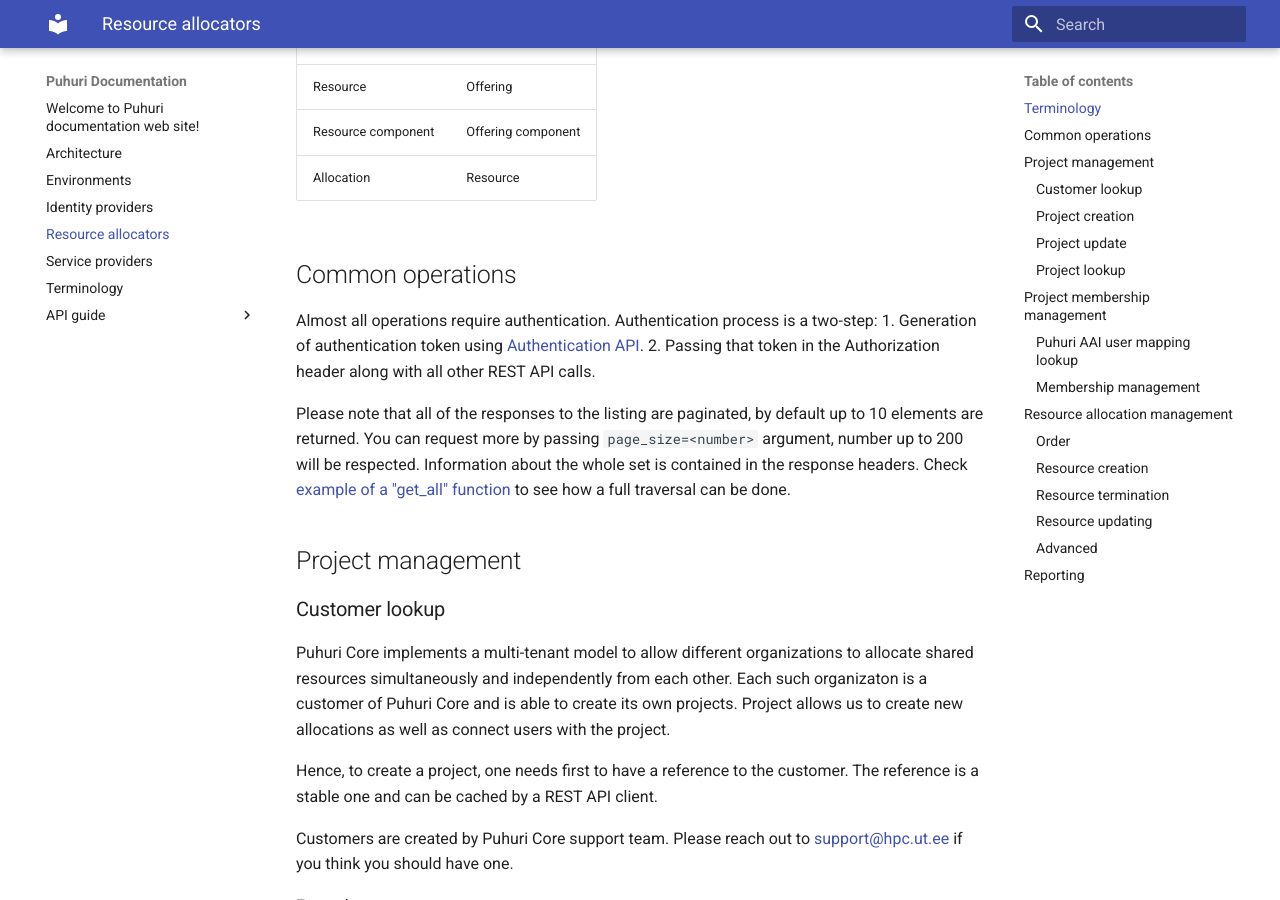
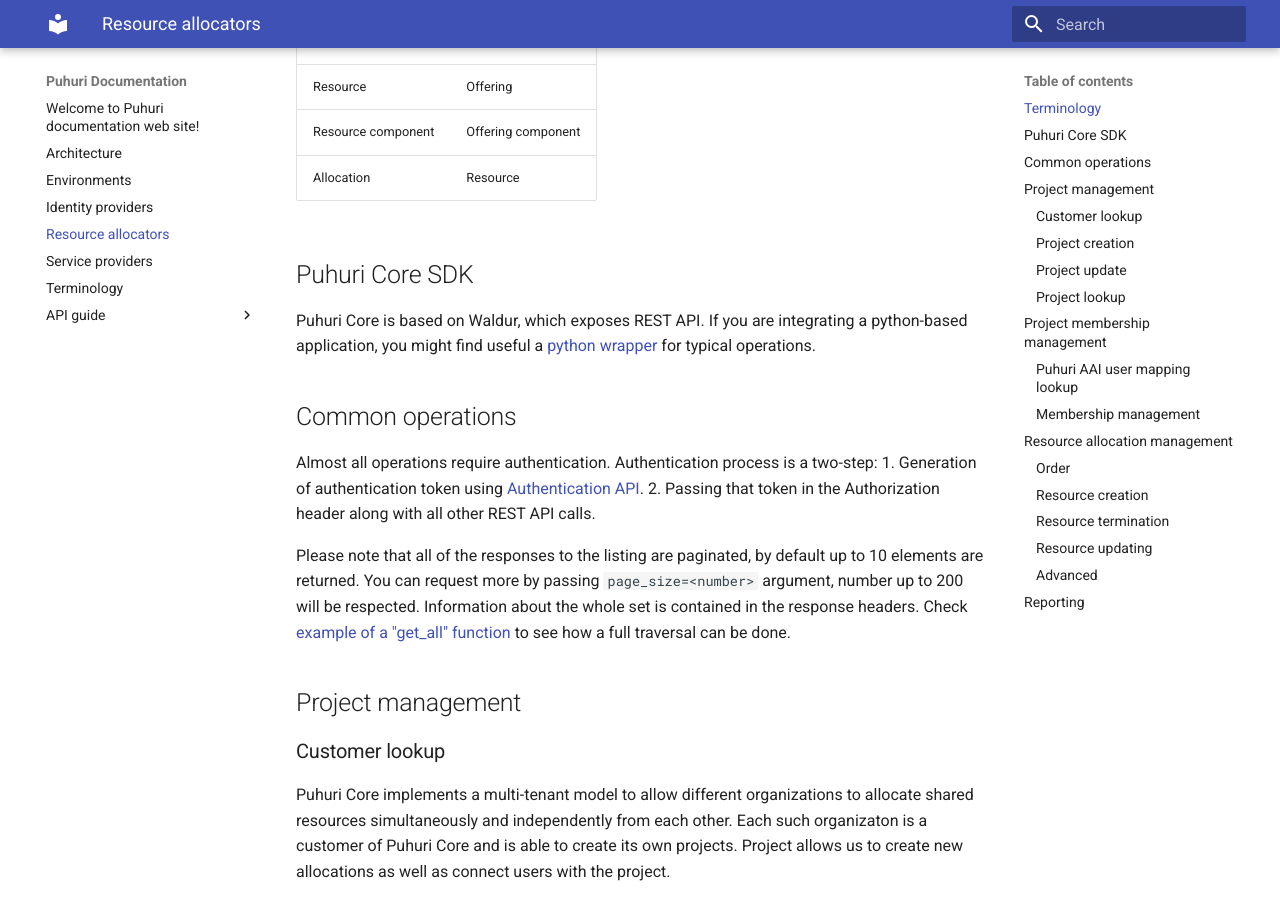
Before and after one commit to neicnordic/puhuri-web, an MkDocs documentation site: the page built from docs/resource-allocators.md, in a window 1280 px wide and 900 px high, scrolled down 513 px. Built offline with MkDocs 1.6.1 and Material for MkDocs 9.7.7, drawn with Linux system fonts in a browser that asks for light colours.

Commit message:
Add a reference to python sdk

```diff
--- a/docs/resource-allocators.md
+++ b/docs/resource-allocators.md
@@ -19,6 +19,10 @@ use a different naming than agreed in Puhuri. Below is a mapping to reduce confu
 | Resource component | Offering component |
 | Allocation  | Resource        |
 
+
+## Puhuri Core SDK
+
+Puhuri Core is based on Waldur, which exposes REST API. If you are integrating a python-based application, you might find useful a [python wrapper](https://github.com/waldur/ansible-waldur-module/blob/develop/waldur_client.py) for typical operations.
 
 ## Common operations
 
```
